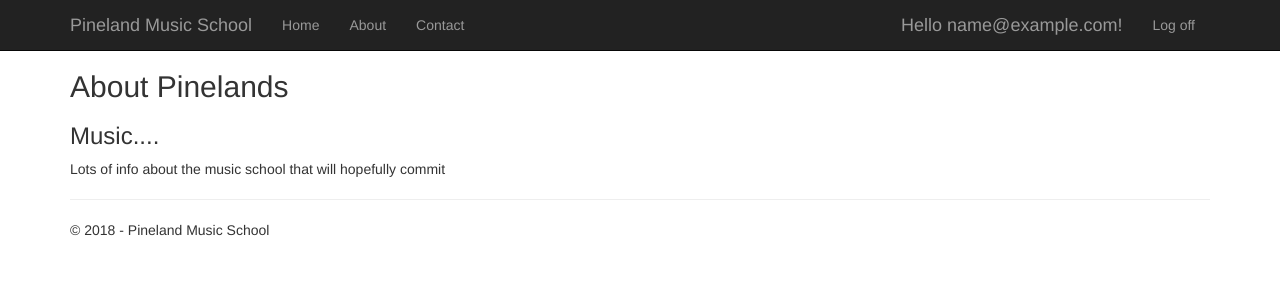
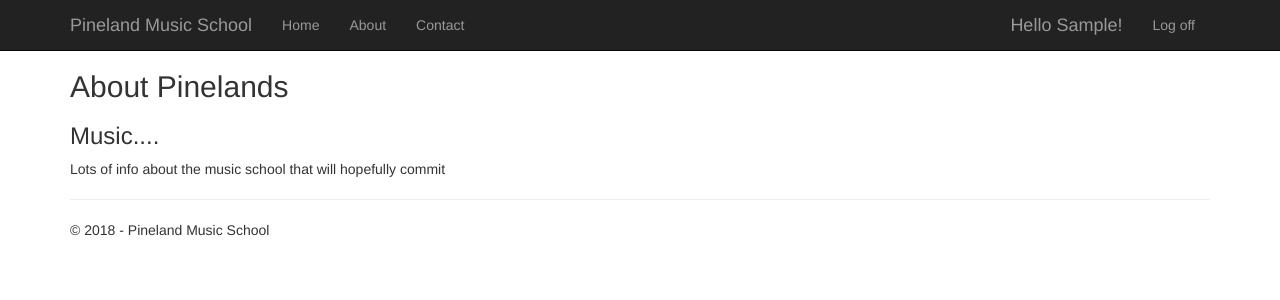
Before and after one commit to Joel-MichaelWhite/IFB299proj, a Django app: page /about in a window 1280 px wide. Shown: the top 300 px of the page. Run offline with Django 3.2, Linux system fonts and the light colour scheme; the visitor is signed in with stand-in values (Sample User, id 1); some libraries are stand-ins or nearby versions.

Commit message:
fixed login issue

```diff
--- a/musicschool/app/templates/app/loginpartial.html
+++ b/musicschool/app/templates/app/loginpartial.html
@@ -26,7 +26,7 @@
                 <form id="logoutForm" action="/logout" method="post" class="navbar-right">
                     {% csrf_token %}
                     <ul class="nav navbar-nav navbar-right">
-                        <li><span class="navbar-brand">Hello {{ user.email }}!</span></li>
+                        <li><span class="navbar-brand">Hello {{ request.user.first_name }}!</span></li>
                         <li><a href="javascript:document.getElementById('logoutForm').submit()">Log off</a></li>
                     </ul>
                 </form>
```
